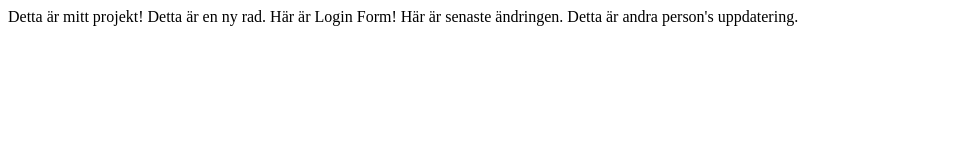
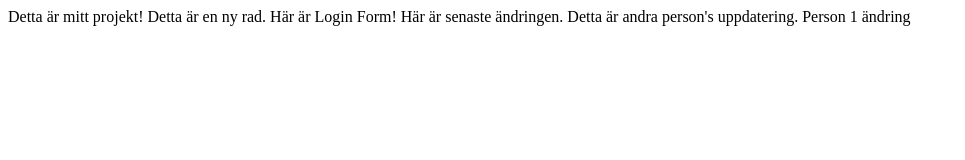
Before and after one commit to MarcusDoceo/Mitt-Projekt, a plain HTML site: page index.html in a window 1280 px wide. Shown: the whole page, without its empty margins (0-965 px from the left). Drawn offline with Linux system fonts and the light colour scheme.

Commit message:
Person 1 ändring

```diff
--- a/index.html
+++ b/index.html
@@ -12,5 +12,7 @@
     Här är senaste ändringen.
 
     Detta är andra person's uppdatering.
+
+    Person 1 ändring
   </body>
 </html>
```
